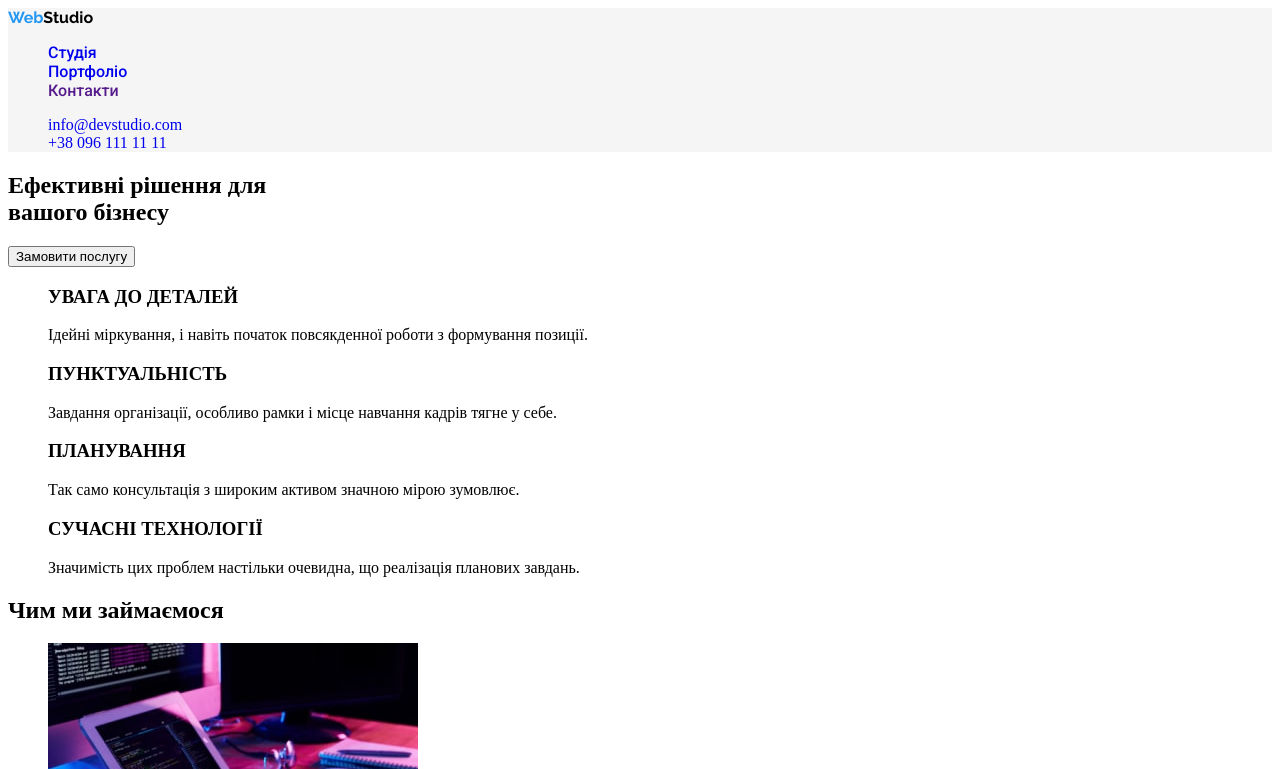
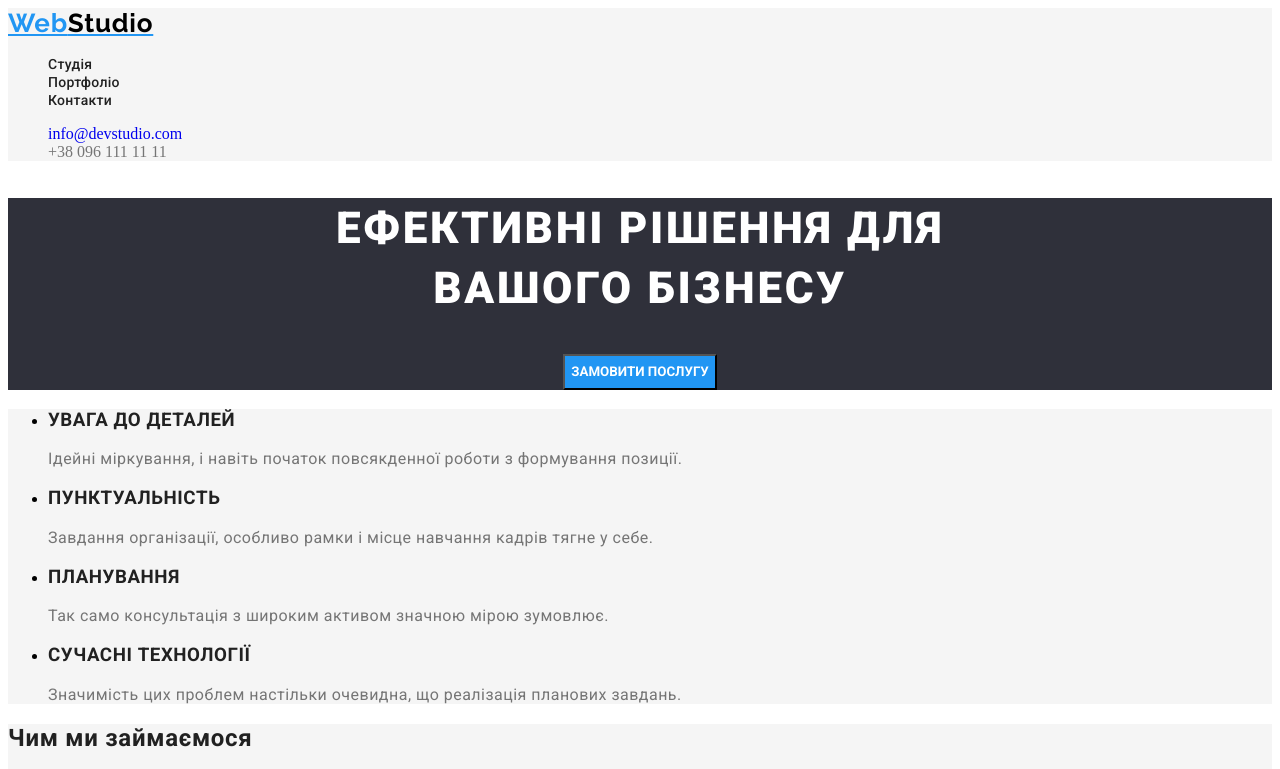
Before and after one commit to Tetiana892/goit-markup-hw-02, a plain HTML site: page index.html in a window 1280 px wide. Shown: the top 769 px of the page. Drawn offline with Linux system fonts and the light colour scheme.

Commit message:
firststr

```diff
--- a/css/style.css
+++ b/css/style.css
@@ -5,9 +5,9 @@
   --second-text: #757575;
   }
 
-a {text-decoration: none;}
+.link {text-decoration: none;}
 
-ul { list-style: none;}
+.list { list-style: none;}
 
  /*----Header-----*/
 
@@ -18,9 +18,9 @@ ul { list-style: none;}
 .logo{
     font-family: Raleway, sans-serif;
     font-weight: 700;
-    font-size: 26;
-    line-height: calc(31/26);
-    letter-spacing: 0.03;
+    font-size: 26px;
+    line-height: 31px;
+    letter-spacing: 0.03em;
     color: #2196F3;
 }
 .accent {
@@ -28,18 +28,88 @@ ul { list-style: none;}
 
 /*----Site nav-----*/
 
-.site-nav{
+.header-nav .link{
  font-family: Roboto,sens-serif;
  font-weight: 500;
- font-size: 14;
- line-heigh: 1.14;
-letter-spacing: 0.02;
+ font-size: 14px;
+ line-height: 16px;
+letter-spacing: 0.02em;
 color: var(--ligh-text )
 }
 
 
-.site-nav.link.current: hover,
-.site-nav.link.current: focus{
- color: #2196F3;
+.header-nav .link.current:hover,
+.header-nav .link.current:focus{
+  color: #2196F3;
 
 }
+.header-nav .link.current{
+  color: var(--light-text);
+}
+
+.header-tel{
+  color: var(--second-text)
+}
+
+/*----Hero-----*/
+
+.hero{
+  background:#2F303A;
+  text-align: center;
+}
+
+.hero-title{
+  font-family: Roboto, sens-serif;
+  font-weight: 900;
+  font-size: 44px;
+  line-height:60px;
+  letter-spacing: 0.06em;
+  text-transform: uppercase;
+  color: #FFFFFF;
+}
+
+.hero-btn{
+  background: #2196F3;
+  font-family: Roboto, sens-serif;
+    font-weight: 700;
+    font-size: 16xp;
+    line-height: 30px;
+    text-transform: uppercase;
+      color: #FFFFFF;
+}
+
+/*----Terms-----*/
+.terms{
+  background:var(--primari-header-color);
+}
+.terms-title{
+    font-family: Roboto, sens-serif;
+    font-weight: 700;
+    font-size: 14xp;
+    line-height: 16xp;
+    letter-spacing: 0.03em;
+    text-transform: uppercase;
+    color: var(--light-text);
+}
+.terms-item{
+    font-family: Roboto, sens-serif;
+    font-weight: 400;
+    font-size: 14xp;
+    line-height: 14xp;
+    letter-spacing: 0.03em;
+    color: var(--second-text);
+}
+/*----About work-----*/
+.about-work{
+  background: var(--primari-header-color);
+}
+.about-title{
+  font-family: Roboto, sens-serif;
+  font-weight: 700;
+  font-size: 36xp;
+  line-height: 42xp;
+  letter-spacing: 0.03em;
+  color: var(--light-text);
+}
+
+/*----Comand-----*/
--- a/index.html
+++ b/index.html
@@ -17,83 +17,83 @@
     <header class="header">
         <nav>
             <a href="./index.html" class="logo ">Web<span class="accent">Studio</span></a>
-            <ul class="site-nav">
+            <ul class="header-nav list">
                 <li> <a href="./index.html" class="link current">Студія</a></li>
                 <li> <a href="./portfolio.html" class="link current">Портфоліо</a> </li>
                 <li> <a href="" class="link current">Контакти</a></li>
             </ul>
         </nav>
-        <ul>
-            <li><a href="mailto:info@devstudio.com">info@devstudio.com</a></li>
-            <li><a href="tel:+380961111111">+38 096 111 11 11</a></li>
+        <ul class="aut-nav list ">
+            <li><a href="mailto:info@devstudio.com" class="header-mail link">info@devstudio.com</a></li>
+            <li><a href="tel:+380961111111" class="header-tel link">+38 096 111 11 11</a></li>
 
         </ul>
     </header>
     <main>
-        <section>
-            <h1>Ефективні рішення для <br>вашого бізнесу</h1>
-            <button type="button">Замовити послугу </button>
+        <section class="hero">
+            <h1 class="hero-title">Ефективні рішення для <br>вашого бізнесу</h1>
+            <button type="button" class="hero-btn">Замовити послугу </button>
         </section>
         <section>
 
-            <ul>
+            <ul class="terms">
                 <li>
-                    <h3>УВАГА ДО ДЕТАЛЕЙ</h3>
-                    <p>Ідейні міркування, і навіть початок повсякденної роботи з формування позиції.</p>
+                    <h3 class="terms-title">УВАГА ДО ДЕТАЛЕЙ</h3>
+                    <p class="terms-item">Ідейні міркування, і навіть початок повсякденної роботи з формування позиції.</p>
                 </li>
                 <li>
-                    <h3>ПУНКТУАЛЬНІСТЬ</h3>
-                    <p></p> Завдання організації, особливо рамки і місце навчання кадрів тягне у себе.
+                    <h3 class="terms-title">ПУНКТУАЛЬНІСТЬ</h3>
+                    <p class="terms-item"> Завдання організації, особливо рамки і місце навчання кадрів тягне у себе.</p>
                 </li>
                 <li>
-                    <h3>ПЛАНУВАННЯ</h3>
-                    <p>Так само консультація з широким активом значною мірою зумовлює.</p>
+                    <h3 class="terms-title">ПЛАНУВАННЯ</h3>
+                    <p class="terms-item">Так само консультація з широким активом значною мірою зумовлює.</p>
                 </li>
                 <li>
-                    <h3>СУЧАСНІ ТЕХНОЛОГІЇ</h3>
-                    <p>Значимість цих проблем настільки очевидна, що реалізація планових завдань.</p>
+                    <h3 class="terms-title">СУЧАСНІ ТЕХНОЛОГІЇ</h3>
+                    <p class="terms-item">Значимість цих проблем настільки очевидна, що реалізація планових завдань.</p>
                 </li>
             </ul>
         </section>
-        <section>
-            <h2>Чим ми займаємося</h2>
-            <ul>
-                <li><img src="./img/img_1.jpg" alt="людина працює за компютером" width="370" height="294"></li>
-                <li><img src="./img/img_2.jpg" alt="людина підключає телефон до компютера" width="370" height="294">
+        <section class="about-work">
+            <h2 class="about-title">Чим ми займаємося</h2>
+            <ul class="about-list">
+                <li class="about-items"><img src="./img/img_1.jpg" alt="людина працює за компютером" width="370" height="294"></li>
+                <li class="about-items"><img src="./img/img_2.jpg" alt="людина підключає телефон до компютера" width="370" height="294">
                 </li>
-                <li><img src="./img/img_3.jpg" alt="картинка мозаїки на планшеті" width="370" height="294"></li>
+                <li class="about-items"><img src="./img/img_3.jpg" alt="картинка мозаїки на планшеті" width="370" height="294"></li>
             </ul>
 
         </section>
-        <section>
-            <h2>Наша команда</h2>
-            <ul>
-                <li>
+        <section class="comand">
+            <h2 class="comand-pre-title">Наша команда</h2>
+            <ul class="comand-list">
+                <li class="comand-items">
                     <img src="./img/foto_1.jpg" alt="фото Ігора Дем'яненко" width="270" height="260">
-                    <h3>Ігор Дем'яненко</h3>
-                    <p>Product Designer</p>
+                    <h3 class="comand-title">Ігор Дем'яненко</h3>
+                    <p class="comand-post-title">Product Designer</p>
                 </li>
-                <li>
+                <li class="comand-items">
                     <img src="./img/foto_2.jpg" alt="фото Ольги Рєпіної" width="270" height="260">
-                    <h3>Ольга Рєпіна</h3>
-                    <p>Frontend Developer</p>
+                    <h3 class="comand-title">Ольга Рєпіна</h3>
+                    <p class="comand-post-title">Frontend Developer</p>
                 </li>
-                <li>
+                <li class="comand-items">
                     <img src="./img/foto_3.jpg" alt="фото Миколи Тарасова" width="270" height="260">
-                    <h3>Микола Тарасов</h3>
-                    <p>Marketing</p>
+                    <h3 class="comand-title">Микола Тарасов</h3>
+                    <p class="comand-post-title">Marketing</p>
                 </li>
-                <li>
+                <li class="comand-items">
                     <img src="./img/foto_4.jpg" alt="фото Михайла Єрмакова" width="270" height="260">
-                    <h3>Михайло Єрмаков</h3>
-                    <p>UI Designer</p>
+                    <h3 class="comand-title">Михайло Єрмаков</h3>
+                    <p class="comand-post-title">UI Designer</p>
                 </li>
             </ul>
         </section>
     </main>
-    <footer>
-        <h2>WebStudio</h2>
-        <address>
+    <footer class="footer">
+        <h2 class="logo">Web<span class=" footer-accent">Studio</span></h2>
+        <address class="footer-address">
             <ul>
                 <li> <a href="https://goo.gl/maps/yKBqg8wE36RaYSiAA" target="_blank"
                         rel="noopener noreferrer nofollow">м. Київ, пр-т Лесі Українки, 26</a></li>
```
Also changed, not shown: portfolio.html (+6 -6 lines).
